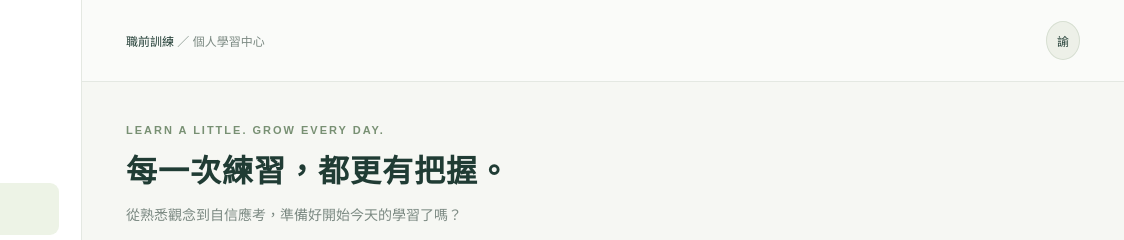
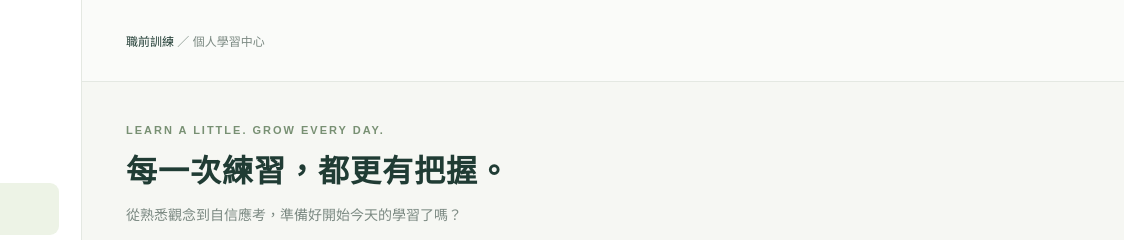
Before and after one commit to Shirwin913/study-source, a plain HTML site: page index.html in a window 1280 px wide. Shown: the top 240 px of the page, 156-1280 px from the left. Drawn offline with Linux system fonts and the light colour scheme.

Commit message:
Remove decorative personal avatar from header

```diff
--- a/index.html
+++ b/index.html
@@ -1 +1 @@
-<!doctype html><html lang="zh-Hant"><head><meta charset="utf-8"><meta name="viewport" content="width=device-width, initial-scale=1"><title>知學｜職前訓練練習室</title><link rel="stylesheet" href="style.css"></head><body><aside><a class="brand" href="#" onclick="home()"><span class="logo">知</span> 知學 <small>STUDY ROOM</small></a><p class="nav-label">我的學習空間</p><button class="nav active" onclick="home()">◫　學習總覽</button><button class="nav" onclick="start('practice')">▤　題庫練習</button><button class="nav" onclick="start('exam')">◷　模擬考試</button><button class="nav" onclick="start('wrong')">↺　錯題複習 <b id="wrongCount">0</b></button><div class="side-bottom"><span class="online"></span> 個人練習空間<p>學習紀錄儲存在此瀏覽器</p></div></aside><div class="shell"><header><span>職前訓練 <span class="muted">／ 個人學習中心</span></span><span class="avatar">諭</span></header><main id="app"></main><footer>知學 · 把每一次練習，變成前進的一步。<span>非官方練習工具 · 依提供題庫作答</span></footer></div><script src="data.js"></script><script src="app.js"></script></body></html>
+<!doctype html><html lang="zh-Hant"><head><meta charset="utf-8"><meta name="viewport" content="width=device-width, initial-scale=1"><title>知學｜職前訓練練習室</title><link rel="stylesheet" href="style.css"></head><body><aside><a class="brand" href="#" onclick="home()"><span class="logo">知</span> 知學 <small>STUDY ROOM</small></a><p class="nav-label">我的學習空間</p><button class="nav active" onclick="home()">◫　學習總覽</button><button class="nav" onclick="start('practice')">▤　題庫練習</button><button class="nav" onclick="start('exam')">◷　模擬考試</button><button class="nav" onclick="start('wrong')">↺　錯題複習 <b id="wrongCount">0</b></button><div class="side-bottom"><span class="online"></span> 個人練習空間<p>學習紀錄儲存在此瀏覽器</p></div></aside><div class="shell"><header><span>職前訓練 <span class="muted">／ 個人學習中心</span></span></header><main id="app"></main><footer>知學 · 把每一次練習，變成前進的一步。<span>非官方練習工具 · 依提供題庫作答</span></footer></div><script src="data.js"></script><script src="app.js"></script></body></html>
```
